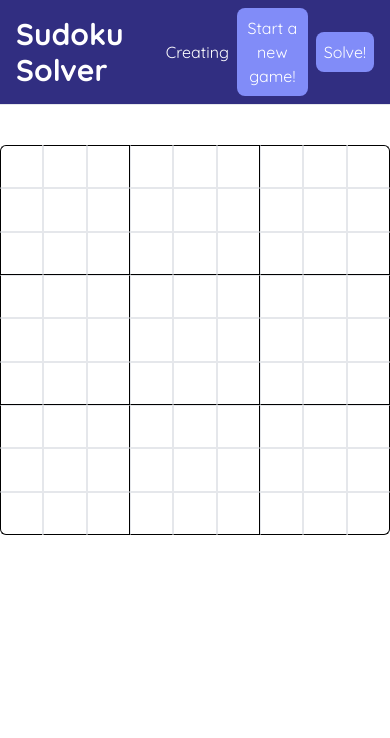
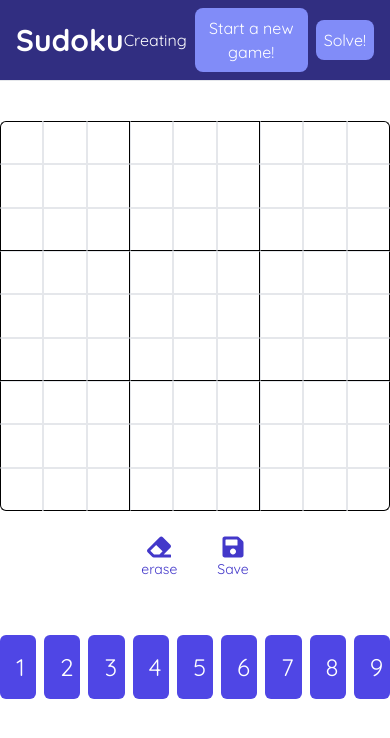
Before and after one commit to omardoescode/Sudoku-Solver, a React (Create React App) app: page / in a window 390 px wide. Shown: the top 738 px of the page. Built offline with nearby package versions, Linux system fonts and the light colour scheme.

Commit message:
Replacing the numbers bar with a ValButton components

```diff
--- a/src/App.tsx
+++ b/src/App.tsx
@@ -1,7 +1,7 @@
 import React from "react"
 import Navbar from "./components/Navbar"
 import Grid from "./components/Grid"
-// import ValButtons from "./components/ValButtons"
+import ValButtons from "./components/ValButtons"
 import GridProvider from "./context/grid"
 
 function App() {
@@ -9,7 +9,7 @@ function App() {
     <GridProvider>
       <Navbar />
       <Grid />
-      {/* <ValButtons /> */}
+      <ValButtons />
     </GridProvider>
   )
 }
--- a/src/components/Grid.tsx
+++ b/src/components/Grid.tsx
@@ -56,7 +56,6 @@ export default function GridBox() {
   console.log(errorPositions)
 
   return (
-    <div className="w-full">
     <div className="max-w-[800px] mx-auto">
       <div className="grid grid-cols-9 container mx-auto mt-10 auto-rows-fr">
         {GridRange.map((pos: number) => {
@@ -72,6 +71,5 @@ export default function GridBox() {
         })}
       </div>
     </div>
-    </div>
   )
 }
--- a/src/components/GridButton.tsx
+++ b/src/components/GridButton.tsx
@@ -2,7 +2,7 @@ import { useCallback, useContext } from "react"
 import { GridContext } from "../context/grid"
 import { Grid, Val } from "../types/grid"
 import range from "../lib/range"
-import NumbersBar from "./NumbersBar"
+// import NumbersBar from "./NumbersBar"
 
 interface ButtonProps {
   pos: number
@@ -11,7 +11,7 @@ interface ButtonProps {
 }
 
 export default function GridButton({ pos, val, isError }: ButtonProps) {
-  const { currentBox, setCurrentBox, vals, solved, type } = useContext(
+  const { currentBox, setCurrentBox, vals, solved } = useContext(
     GridContext
   ) as Grid
 
@@ -47,9 +47,9 @@ export default function GridButton({ pos, val, isError }: ButtonProps) {
       onClick={handleClick}
     >
       {val ? val : ""}
-      {currentBox && currentBox === pos && type === "Creating" && (
+      {/* {currentBox && currentBox === pos && type === "Creating" && (
         <NumbersBar pos={pos} />
-      )}
+      )} */}
     </button>
   )
 }
--- a/src/components/Navbar.tsx
+++ b/src/components/Navbar.tsx
@@ -7,7 +7,7 @@ export default function Navbar() {
   const { solveSudoku, restartGame, type } = useContext(GridContext) as Grid
   return (
     <nav className="px-4 py-2 border-b flex justify-between items-center bg-indigo-900 text-white">
-      <h1 className="text-3xl font-semibold">Sudoku Solver</h1>
+      <h1 className="text-3xl font-semibold">Sudoku</h1>
 
       <ul className="flex items-center gap-2">
         <li
--- a/src/components/NumbersBar.tsx
+++ b/src/components/NumbersBar.tsx
@@ -20,7 +20,7 @@ export default function NumbersBar({ pos }: NumbersBarProps) {
   }
   return (
     <div
-      className={`absolute -bottom-full rounded bg-indigo-200 p-2 shadow-lg flex items-center gap-1 z-10 ${
+      className={`absolute -bottom-full rounded bg-indigo-200 p-2 shadow-lg flex flex-row items-center gap-1 z-10 ${
         pos % 9 === 0
           ? "right-0"
           : pos % 9 <= 3
@@ -32,17 +32,14 @@ export default function NumbersBar({ pos }: NumbersBarProps) {
     >
       {range(1, 9).map((val) => (
         <Button
-          className={"text-lg px-4 aspect-square"}
+          className={"text-sm md:text-lg px-4 aspect-square flex-1 h-auto"}
           key={val}
           onClick={() => handleClick(val)}
         >
           {val}
         </Button>
       ))}
-      <Button
-        className={"text-lg px-[13px] aspect-square"}
-        onClick={() => handleClick(false)}
-      >
+      <Button className={"text-lg flex-1"} onClick={() => handleClick(false)}>
         <FaEraser />
       </Button>
     </div>
--- a/src/components/ValButtons.tsx
+++ b/src/components/ValButtons.tsx
@@ -1,43 +1,50 @@
-// import React, { useContext } from "react"
-// import range from "../lib/range"
-// import { GridContext } from "../context/grid"
-// import { Grid } from "../types/grid"
-// import { FaEraser } from "react-icons/fa"
-
-// export default function ValButtons() {
-//   const { setCurrentButton, currentButton } = useContext(GridContext) as Grid
-//   return (
-//     <div className="max-w-[800px] mx-auto">
-//       <div className="grid grid-cols-9 container mx-auto mt-10">
-//         <>
-//           {range(1, 9).map((val: number) => (
-//             <button
-//               className={`border bg-blue-700 text-white p-6 text-3xl ${
-//                 currentButton === val ? "opacity-100" : "opacity-75"
-//               }`}
-//               key={val}
-//               onClick={() => setCurrentButton(val)}
-//             >
-//               {val}
-//             </button>
-//           ))}
-//           <button
-//             className={`border bg-blue-700 text-white p-6 text-3xl ${
-//               currentButton === false ? "opacity-100" : "opacity-75"
-//             }`}
-//             key={""}
-//             onClick={() => setCurrentButton(false)}
-//           >
-//             <FaEraser />
-//           </button>
-//         </>
-//       </div>
-//     </div>
-//   )
-// }
-
-import React from "react"
+import { useContext } from "react"
+import range from "../lib/range"
+import { GridContext } from "../context/grid"
+import { Grid } from "../types/grid"
+import { FaEraser, FaSave } from "react-icons/fa"
 
 export default function ValButtons() {
-  return <div>ValButtons</div>
+  const { updateGrid, currentBox, solved } = useContext(GridContext) as Grid
+  const handleClick = (val: number | false) => {
+    if (!solved && currentBox) {
+      updateGrid(currentBox, val)
+      // setCurrentBox(null)
+    }
+  }
+  return (
+    <div className="max-w-[800px] mx-auto mt-2">
+      <div className="container mx-auto flex items-center justify-center gap-2">
+        <button
+          className={`text-indigo-700 p-4 rounded-md border-0 text-2xl flex flex-col items-center transition hover:bg-indigo-100`}
+          key={""}
+          onClick={() => handleClick(false)}
+        >
+          <FaEraser />
+          <span className="text-sm">erase</span>
+        </button>
+        <button
+          className={`text-indigo-700 p-4 rounded-md border-0 text-2xl flex flex-col items-center transition hover:bg-indigo-100`}
+          key={""}
+          onClick={() => handleClick(false)}
+        >
+          <FaSave />
+          <span className="text-sm">Save</span>
+        </button>
+      </div>
+      <div className="grid grid-cols-9 container mx-auto mt-10 gap-2">
+        <>
+          {range(1, 9).map((val: number) => (
+            <button
+              className={`bg-indigo-600 text-white p-4 rounded-md border-0 text-2xl transition hover:bg-indigo-500`}
+              key={val}
+              onClick={() => handleClick(val)}
+            >
+              {val}
+            </button>
+          ))}
+        </>
+      </div>
+    </div>
+  )
 }
```
Lines whose indentation alone changed are shown as unchanged.
